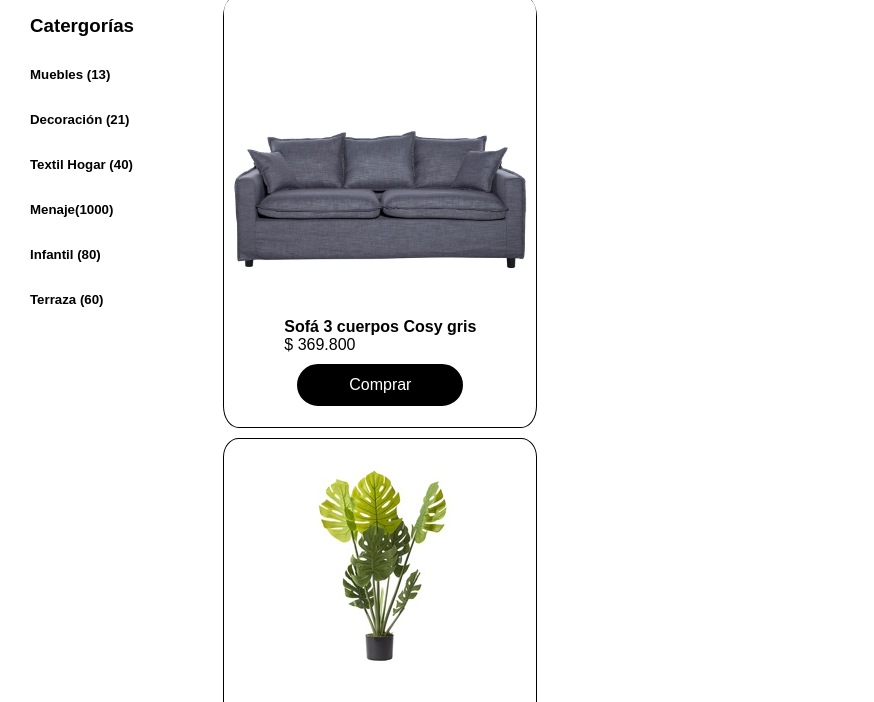
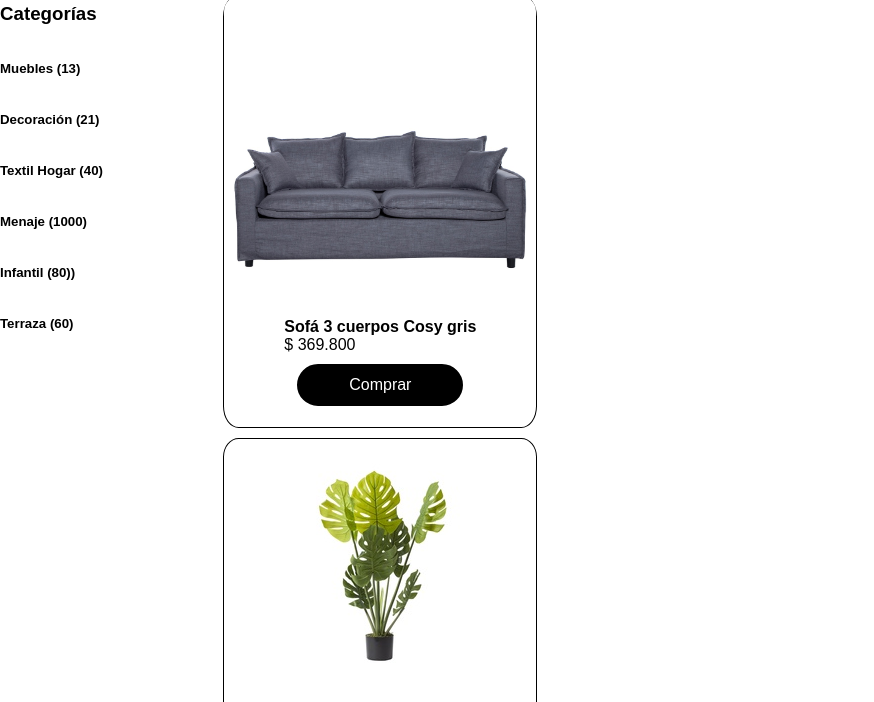
Before and after one commit to tahinag/desafio-grid-dko, a plain HTML site: page index.html in a window 1280 px wide. Shown: the part 85-787 px from the top of the page, without its empty margins (0-874 px from the left). Drawn offline with Linux system fonts and the light colour scheme.

Commit message:
modificacion de menú y ajuste de productos

```diff
--- a/assets/css/style.css
+++ b/assets/css/style.css
@@ -51,12 +51,17 @@
 
 .menup{
     grid-area: menup;
+    display: flex;
+    flex-direction: column;
+    height: 100vh;
+
 }
 
-.menup li{
-    margin: 30px;
+.menup a{
+    margin: 50px;
     list-style: none;
     color: black;
+    text-decoration: none;
 }
 
 .principal{
@@ -82,7 +87,6 @@
     width: 30%;
     justify-content: space-between;
 }
-
 .productos img{
     width: 100%;
     display: flex;
--- a/index.html
+++ b/index.html
@@ -23,38 +23,17 @@
 
         </header>
 
-        <nav class="menup">
-            <ul>
-                <li>
-                    <h3>Catergorías</h3>
-                </li>
+        <article class="menup">
 
-                <li>
-                    <h5><strong>Muebles (13)</strong></h5>
+            <div> <a href="#"><h3>Categorías </h3></a></div>
+            <div> <a href="#"><h5>Muebles (13) </h5></a></div>
+            <div> <a href="#"><h5>Decoración (21)</h5></a></div>
+            <div> <a href="#"><h5>Textil Hogar (40)</h5></a></div>
+            <div> <a href="#"><h5>Menaje (1000)</h5></a></div>
+            <div> <a href="#"><h5>Infantil (80))</h5></a></div>
+            <div> <a href="#"><h5>Terraza (60) </h5></a></div>
 
-                </li>
-
-                <li>
-                    <h5><strong>Decoración (21)</strong></h5>
-                </li>
-
-                <li>
-                    <h5><strong>Textil Hogar (40)</strong></h5>
-                </li>
-
-                <li>
-                    <h5><strong>Menaje(1000)</strong></h5>
-                </li>
-
-                <li>
-                    <h5><strong>Infantil (80)</strong></h5>
-                </li>
-
-                <li>
-                    <h5><strong>Terraza (60)</strong></h5>
-                </li>
-            </ul>
-        </nav>
+        </article>
 
         <main class="principal">
 
```
